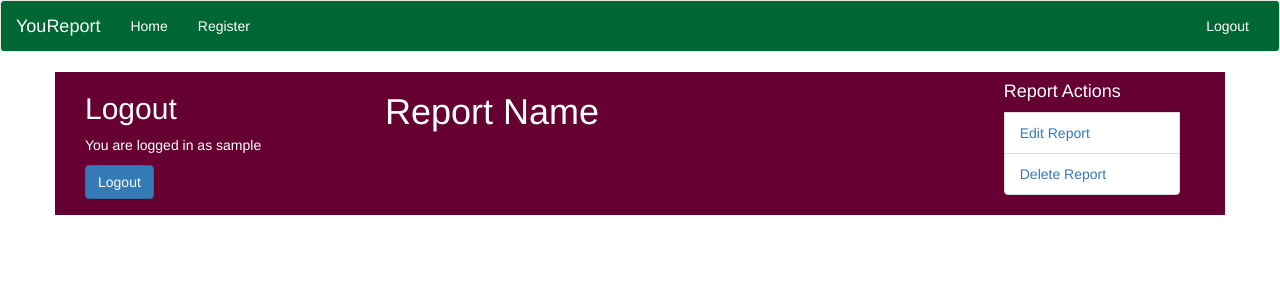
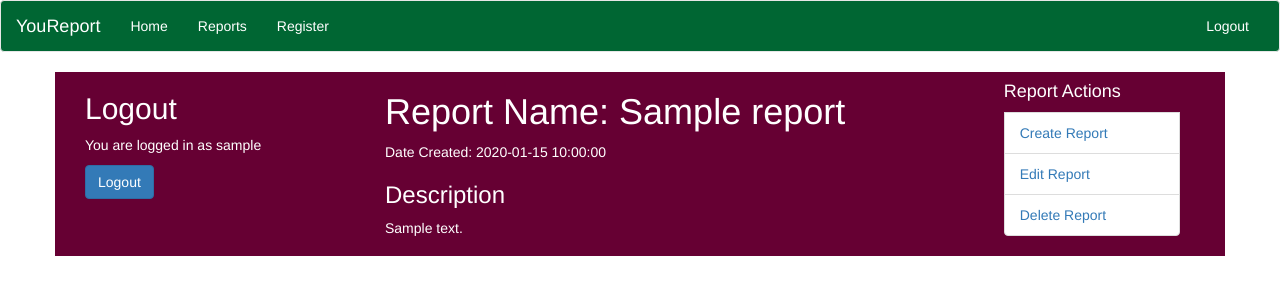
Before and after one commit to imgodzillason/Advanced-Server-Side-Languages, a CodeIgniter app: page /YouReport3/reports/display/1 in a window 1280 px wide. Shown: the top 300 px of the page. Run offline with CodeIgniter, Linux system fonts and the light colour scheme; the visitor is signed in with stand-in values (Sample User, id 1); tables that the repository leaves empty or names only in its code hold one stand-in row (values such as "Sample post"); data that the repository does not hold is empty; some libraries are stand-ins or nearby versions.

Commit message:
add create button
add create button, redirects, url updates, database link, create method
and url redirect

```diff
--- a/YouReport3/application/controllers/reports.php
+++ b/YouReport3/application/controllers/reports.php
@@ -25,11 +25,51 @@ class Reports extends CI_Controller{
         $this->load->view('layouts/main',$data);
     }
 
-    public function display(){
+    public function display($report_id){
+
+        $data['report_data'] = $this->reports_model->get_report($report_id);
+
 
         $data['main_view'] = "reports/display"; //load reports
         $this->load->view('layouts/main',$data);
 
     }
 
+
+    public function create(){
+
+        $this->form_validation->set_rules('report_name', 'Report Name', 'trim|required'); //set up validation rules for report name
+        $this->form_validation->set_rules('report_body', 'Description', 'trim|required'); //set up validation rules for report body
+
+        if($this->form_validation->run() == FALSE){
+
+            $data['main_view'] = 'reports/create_report';
+            $this->load->view('layouts/main', $data);
+
+        } else{
+
+            $data = array( //set array to pull in data
+
+                'report_user_id' => $this->session->userdata('user_id'),
+                'report_name' => $this->input->post('report_name'),
+                'report_body' => $this->input->post('report_body')
+
+            );
+
+
+            if($this->reports_model->create_report($data)){ //check for data and notify user report has been created
+
+                $this->session->set_flashdata('report_created', 'Your report has been created.');
+
+                redirect('reports/index'); //redirect to index
+
+
+
+            }
+
+        }
+
+
+    }
+
 }
--- a/YouReport3/application/models/reports_model.php
+++ b/YouReport3/application/models/reports_model.php
@@ -7,6 +7,15 @@
  */
 
 class Reports_model extends CI_Model{
+    //call database id in reports table...linked to reports.php display function
+    public function get_report($id){
+
+        $this->db->where('id', $id);
+
+        $query = $this->db->get('reports'); //query report table
+
+        return $query->row();
+    }
 
     public function get_reports(){
 
@@ -17,6 +26,14 @@ class Reports_model extends CI_Model{
 
     }
 
+    public function create_report($data){ //create report method
+
+        $insert_query = $this->db->insert('reports', $data); //insert into database
+
+        return $insert_query;
+
+    }
+
 
 
 
--- a/YouReport3/application/views/layouts/main.php
+++ b/YouReport3/application/views/layouts/main.php
@@ -27,6 +27,9 @@
         <div class="collapse navbar-collapse" id="bs-example-navbar-collapse-1">
             <ul class="nav navbar-nav">
                 <li><a href="<?php echo base_url();?>">Home <span class="sr-only">(current)</span></a></li>
+
+                <li><a href="<?php echo base_url();?>reports">Reports <span class="sr-only">(current)</span></a></li>
+
                 <li ><a href="<?php echo base_url();?>users/register">Register <span class="sr-only">(current)</span></a></li>
             </ul>
 
--- a/YouReport3/application/views/reports/display.php
+++ b/YouReport3/application/views/reports/display.php
@@ -1,6 +1,12 @@
 <div class="col-xs-9">
 
-<h1>Report Name</h1>
+<h1>Report Name: <?php echo $report_data->report_name; ?></h1> <!--Pull in report name from database-->
+<p>Date Created: <?php echo $report_data->date_created; ?></p> <!--Pull in date created from database-->
+
+<h3>Description</h3>
+
+<p><?php echo $report_data->report_body ?></p><!--Pull in text body created from database-->
+
 
 </div>
 
@@ -9,7 +15,7 @@
 
     <h4>Report Actions</h4>
 
-    <!--<li class="list-group-item"><a href="<?php echo base_url(); ?>/tasks/create/<?php echo $reports->id; ?>">Create Report</a></li>-->
+    <li class="list-group-item"><a href="">Create Report</a></li>
 
     <li class="list-group-item"><a href="">Edit Report</a></li>
 
```
Also changed, not shown: YouReport3/application/views/reports/create_report.php (added, +161 -0 lines), YouReport3/application/views/reports/index.php (+5 -2 lines).
